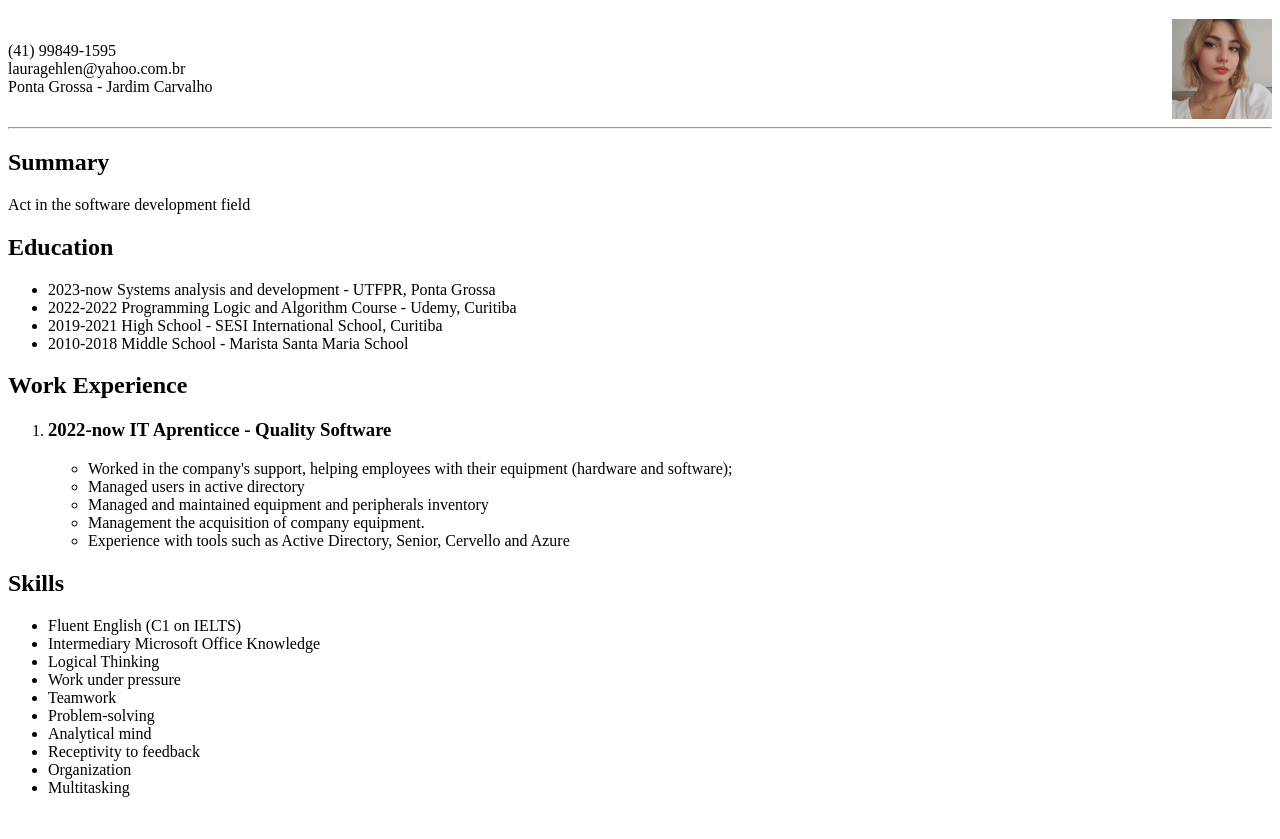
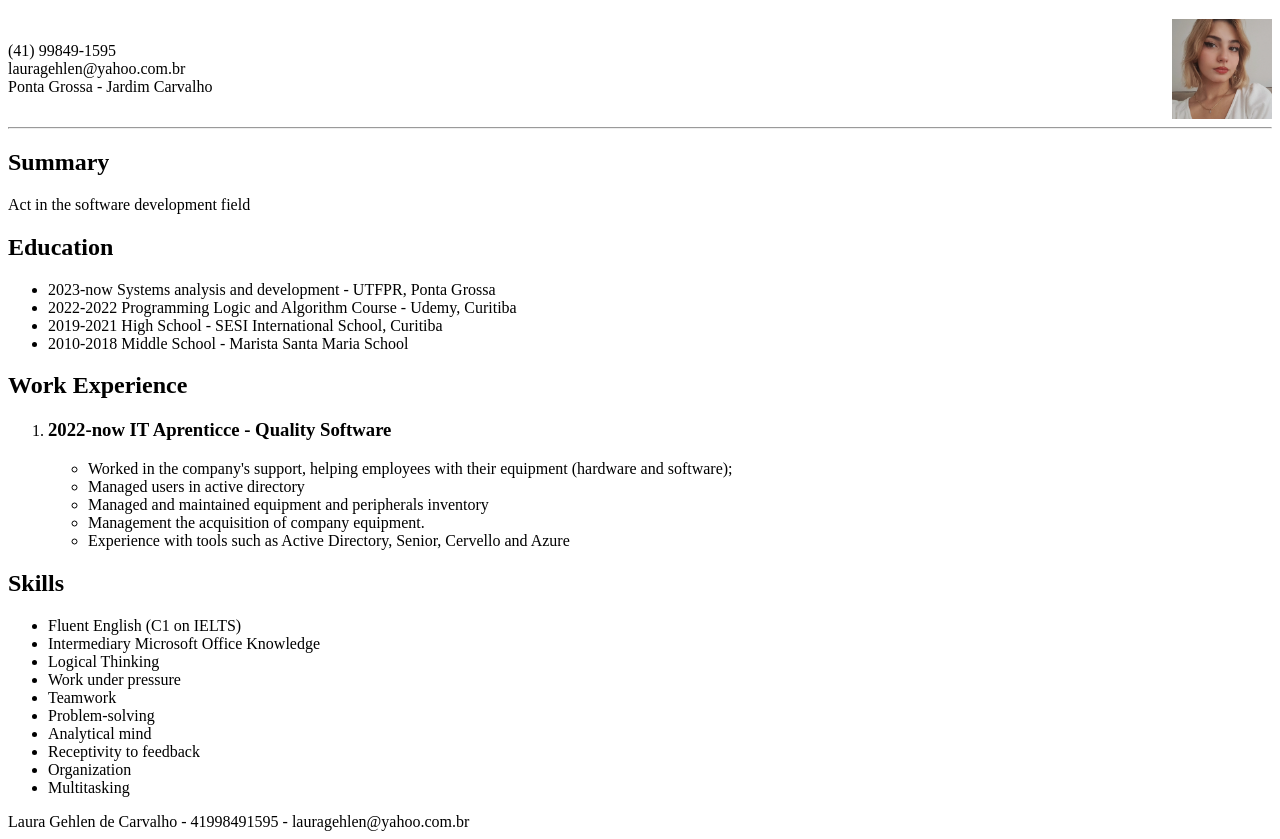
Before and after one commit to lauragehlen/HTML-Resume, a plain HTML site: page index.html in a window 1280 px wide. Shown: the part 61-900 px from the top of the page. Before the commit the page ends 874 px from the top, so only its background shows below. Drawn offline with Linux system fonts and the light colour scheme.

Commit message:
Update index.html

```diff
--- a/index.html
+++ b/index.html
@@ -51,5 +51,8 @@
         <li>Organization</li>
         <li>Multitasking</li>
     </ul>
+    <footer>
+        Laura Gehlen de Carvalho - 41998491595 - lauragehlen@yahoo.com.br
+    </footer>
 </body>
 </html>
```
